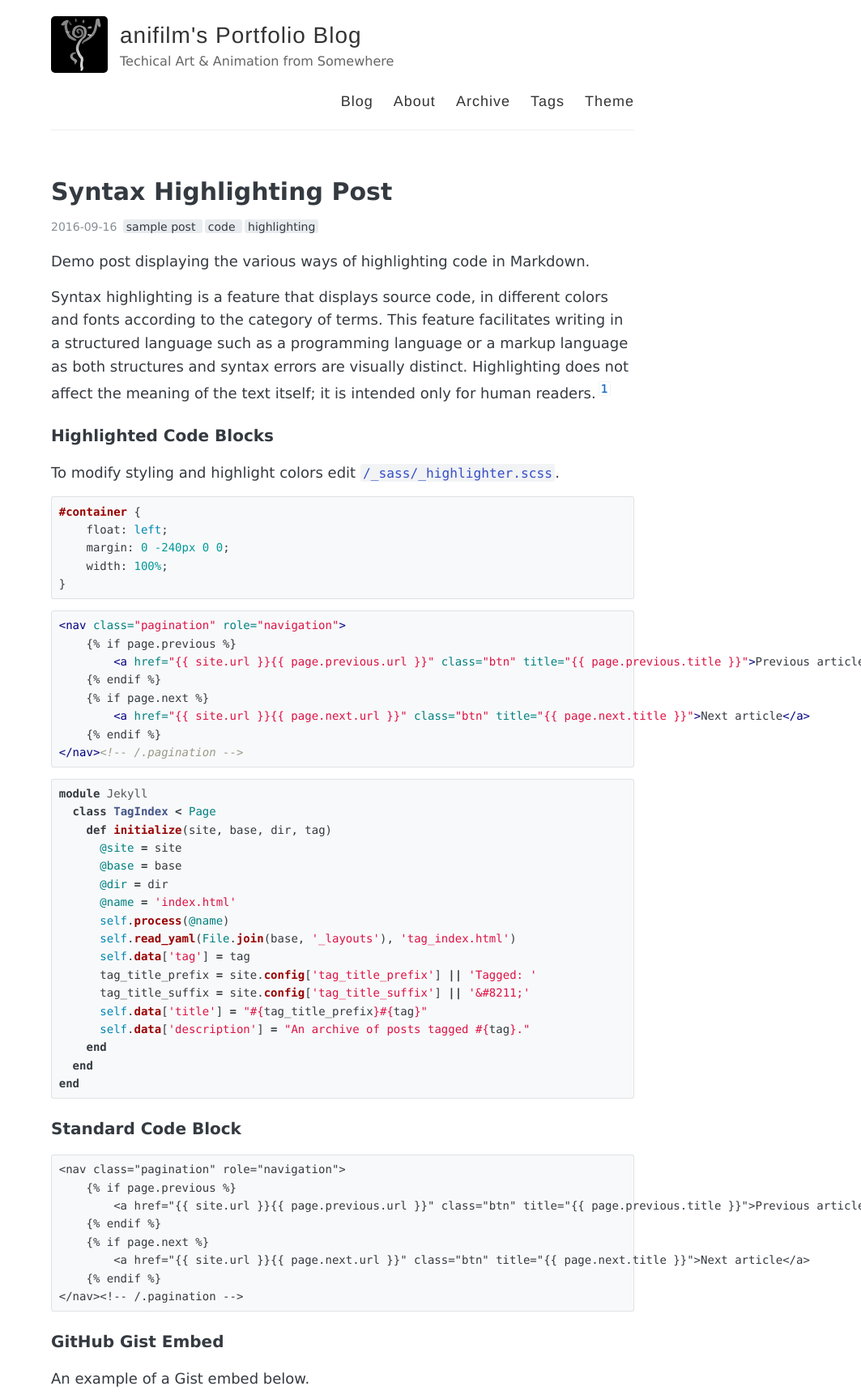
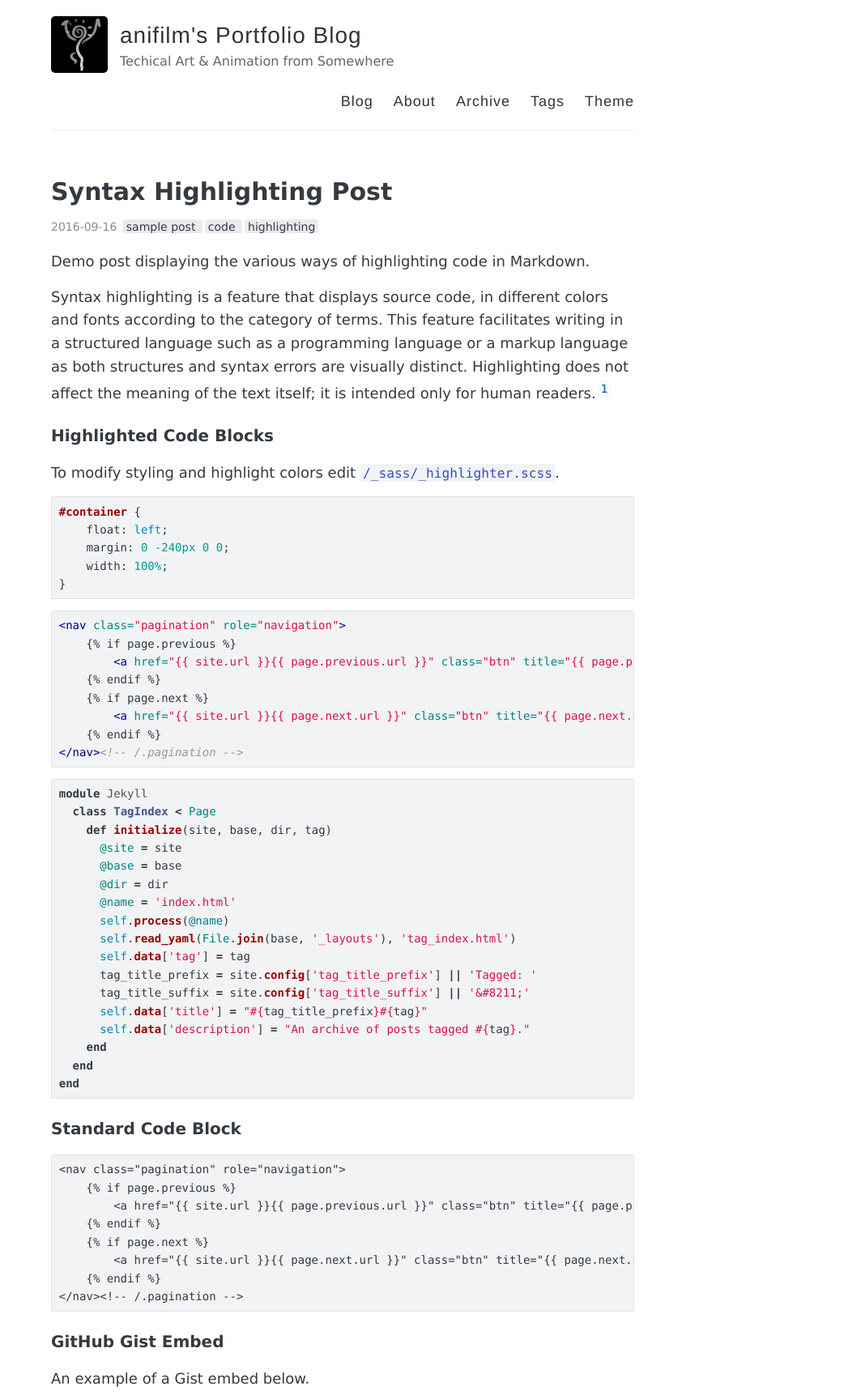
Before and after one commit to anifilm/anifilm.github.io, a Jekyll site: the page built from _posts/2016-09-16-code-highlighting-post.md, in a window 1280 px wide, cut to the strip 0-1728 px from the top of the page. Shown: the whole strip at 81% size, without its empty margins (217-1280 px from the left). Built offline with Jekyll 4.4.1, drawn with Linux system fonts in a browser that asks for light colours.

Commit message:
Update _highlights.scss

```diff
--- a/_sass/_highlights.scss
+++ b/_sass/_highlights.scss
@@ -8,15 +8,17 @@ code.highlighter-rouge {
   background-color: $oc-gray-1;
   padding: .1em .2em;
   border-radius: 3px;
+  overflow: scroll;
 }
 
 pre.highlight {
   font-size: $small-font-size;
+  background-color: $oc-gray-1;
   padding: .45em .45em .45em .625em;
   border: 1px solid $oc-gray-3;
   border-radius: 3px;
   margin: 1em 0;
-  //overflow: scroll;
+  overflow: scroll;
 }
 
 .highlight  { background: $oc-gray-0; }
```
